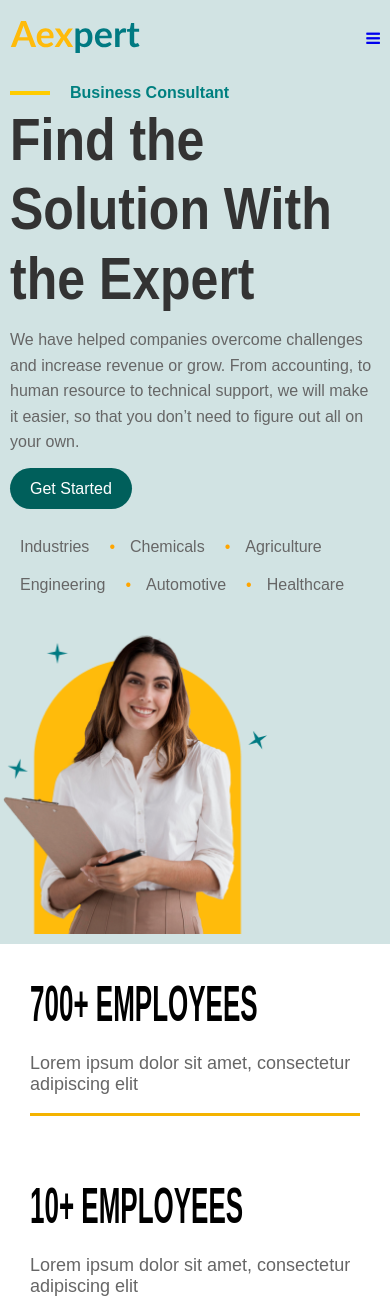
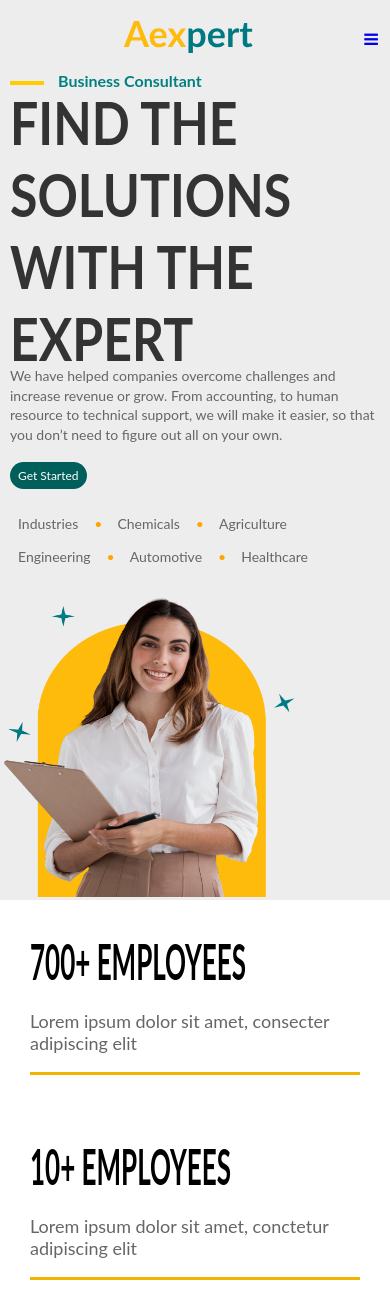
Before and after one commit to koustav96/FE-Tranning, a plain HTML site: page index.html in a window 390 px wide. Shown: the top 1300 px of the page. Drawn offline with Linux system fonts and the light colour scheme; a web font is replaced by a local one.

Commit message:
FT2-313: Media Query Updated for different screen sizes.

```diff
--- a/index.html
+++ b/index.html
@@ -50,11 +50,10 @@
         <div class="text-section">
 
           <div class="business-consultant-label">
-            <span class="line"></span>
             <span class="label">Business Consultant</span>
           </div>
 
-          <h1>Find the Solution With the Expert</h1>
+          <h1>FIND THE SOLUTIONS WITH THE EXPERT</h1>
 
           <p>
             We have helped companies overcome challenges and increase revenue or grow. From accounting, to human
@@ -84,39 +83,27 @@
       <div class="stats-section">
         <div class="stat-card">
           <h2><span>700+</span> EMPLOYEES</h2>
-          <p>Lorem ipsum dolor sit amet, consectetur adipiscing elit</p>
+          <p>Lorem ipsum dolor sit amet, consecter adipiscing elit</p>
           <div class="underline"></div>
         </div>
         <div class="stat-card">
           <h2><span>10+</span> EMPLOYEES</h2>
-          <p>Lorem ipsum dolor sit amet, consectetur adipiscing elit</p>
+          <p>Lorem ipsum dolor sit amet, conctetur adipiscing elit</p>
           <div class="underline"></div>
         </div>
         <div class="stat-card">
           <h2><span>120+</span> LOCATIONS</h2>
-          <p>Lorem ipsum dolor sit amet, consectetur adipiscing elit</p>
+          <p>Lorem ipsum dolor sit amet, consecur adipiscing elit</p>
           <div class="underline"></div>
         </div>
         <div class="stat-card">
           <h2><span>100%</span> SATISFACTION</h2>
-          <p>Lorem ipsum dolor sit amet, consectetur adipiscing elit</p>
+          <p>Lorem ipsum dolor sit amet, consetur adipiscing elit</p>
           <div class="underline"></div>
         </div>
       </div>
     </section>
   </div>
-
-  <script>
-    function myFunction() {
-      var x = document.getElementById("myLinks");
-      if (x.style.display === "block") {
-        x.style.display = "none";
-      } else {
-        x.style.display = "block";
-      }
-    }
-  </script>
-
+  <script src="script.js"></script>
 </body>
-
 </html>
--- /dev/null
+++ b/script.js
@@ -0,0 +1,8 @@
+function myFunction() {
+  var x = document.getElementById("myLinks");
+  if (x.style.display === "block") {
+    x.style.display = "none";
+  } else {
+    x.style.display = "block";
+  }
+}
--- a/style.css
+++ b/style.css
@@ -1,3 +1,13 @@
+@font-face {
+	font-family: Bebas_Neue;
+	src: url(./fonts/Bebas_Neue/BebasNeue-Regular.ttf);
+}
+
+@font-face {
+	font-family: Lato;
+	src: url(./fonts/Lato/Lato-Regular.ttf);
+}
+
 * {
   margin: 0;
   padding: 0;
@@ -5,11 +15,11 @@
 }
 
 body {
-  font-family: Arial, sans-serif;
+  font-family: Lato, sans-serif;
 }
 
 .container {
-  background-color: #d1e3e3;
+  background-color: #EDEDED;
 }
 
 .navbar {
@@ -85,31 +95,35 @@ body {
   align-items: center;
 }
 
-.line {
-  width: 40px;
-  height: 4px;
-  background-color: #ffcc00;
-  margin-right: 20px;
-}
-
 .label {
   color: #008080;
   font-weight: bold;
 }
 
+.business-consultant .label::before {
+  content: '';
+  display: inline-block;
+  width: 54px;
+  height: 4px;
+  background-color: #ffcc00;
+  margin-right: 20px;
+  vertical-align: middle;
+}
+
 .text-section h1 {
-  font-size: 72px;
+  font-size: 60px;
   font-weight: bold;
   color: #333;
-  margin-bottom: 20px;
   transform: scaleY(1.2);
-  margin: 25px 0;
+  margin: 20px 0;
 }
 
 .text-section p {
   color: #666;
   line-height: 1.6;
   padding: 25px 0;
+  margin-bottom: 20px;
+
 }
 
 .text-section a {
@@ -161,7 +175,7 @@ body {
   display: flex;
   justify-content: space-between;
   position: relative;
-  bottom: 24px;
+  bottom: 60px;
   width: 1000px;
   margin: auto;
 }
@@ -169,6 +183,7 @@ body {
 .stat-card h2 {
   transform: scaleY(1.5);
   margin: 15px 0;
+  margin-bottom: 30px;
 }
 
 .stat-card {
@@ -186,7 +201,7 @@ body {
 .underline {
   height: 3px;
   background-color: #f4b300;
-  width: 80%
+  width: 100%;
   margin: 10px auto 0;
 }
 
@@ -203,8 +218,7 @@ body {
   color: #ffffff;
 }
 
-
-@media only screen and (max-width: 1100px) {
+@media only screen and (max-width: 1200px) {
   .navbar {
     width: 750px;
   }
@@ -226,20 +240,16 @@ body {
   }
 
   .left-section {
-    width: 50%;
-    margin-left: 16px;
-  }
-
-  .right-section {
-    width: 50%;
+    padding-top: 8px;
   }
 
   .right-section img {
-    height: 400px;
+    height: 550px;
   }
 
   .stats-section {
     width: 700px;
+    bottom: 20px;
   }
   .stat-card h2 {
     font-size: 18px;
@@ -250,13 +260,137 @@ body {
   }
 }
 
-@media only screen and (max-width: 600px) {
+@media only screen and (max-width: 992px) {
+  .navbar {
+    width: 650px;
+    padding-bottom: 14px;
+  }
+
+  .nav-left li {
+    margin-right: 20px;
+    font-size: 14px;
+  }
+
+  .nav-right {
+    font-size: 14px;
+  }
+
+  .left-section {
+    padding-top: 0;
+  }
+
+  .business-consultant {
+    width: 650px;
+    padding: 0;
+  }
+
+  .text-section h1 {
+    font-size: 30px;
+  }
+
+  .text-section p {
+    line-height: 1.4;
+    padding-top: 10px;
+    padding-bottom: 0px;
+  }
+
+  .industry-list {
+    margin: 24px 0;
+    width: 360px;
+  }
+
+  .business-consultant .label::before {
+    width: 34px;
+    height: 4px;
+    margin-right: 14px;
+  }
+
+  .text-section a {
+    padding: 6px 8px;
+    font-size: 14px;
+  }
+
+  .right-section img {
+    height: 420px;
+  }
+
+  .stats-section {
+    width: 550px;
+  }
+
+  .stat-card h2 {
+    font-size: 14px;
+    margin-bottom: 4px;
+  }
+
+  .stat-card p {
+    font-size: 12px;
+  }
+
+}
+
+@media only screen and (max-width: 768px) {
+  .navbar {
+    width: 600px;
+  }
+
+  .nav-left li {
+    margin-right: 10px;
+    font-size: 12px;
+  }
+
+  .nav-right {
+    font-size: 12px;
+  }
+
+  .business-consultant {
+    width: 600px;
+  }
+
+  .text-section h1 {
+    font-size: 24px;
+  }
+
+  .text-section p {
+    font-size: 14px;
+  }
+
+  .industry-list {
+    margin: 24px 0;
+    width: 320px;
+  }
+
+  .industry-list li {
+    font-size: 14px;
+    color: #666;
+    margin: 8px 8px;
+  }
+
+  .text-section a {
+    padding: 6px 8px;
+    font-size: 12px;
+  }
+
+  .right-section img {
+    height: 370px;
+    width: 300px;
+  }
+
+  .stats-section {
+    width: 510px;
+  }
+}
+
+@media only screen and (max-width: 576px) {
   .navbar {
     width: 100%;
+    justify-content: center;
   }
 
   #hamburger {
     display: block;
+    position: relative;
+    right: -30%;
   }
 
   #myLinks a {
```
